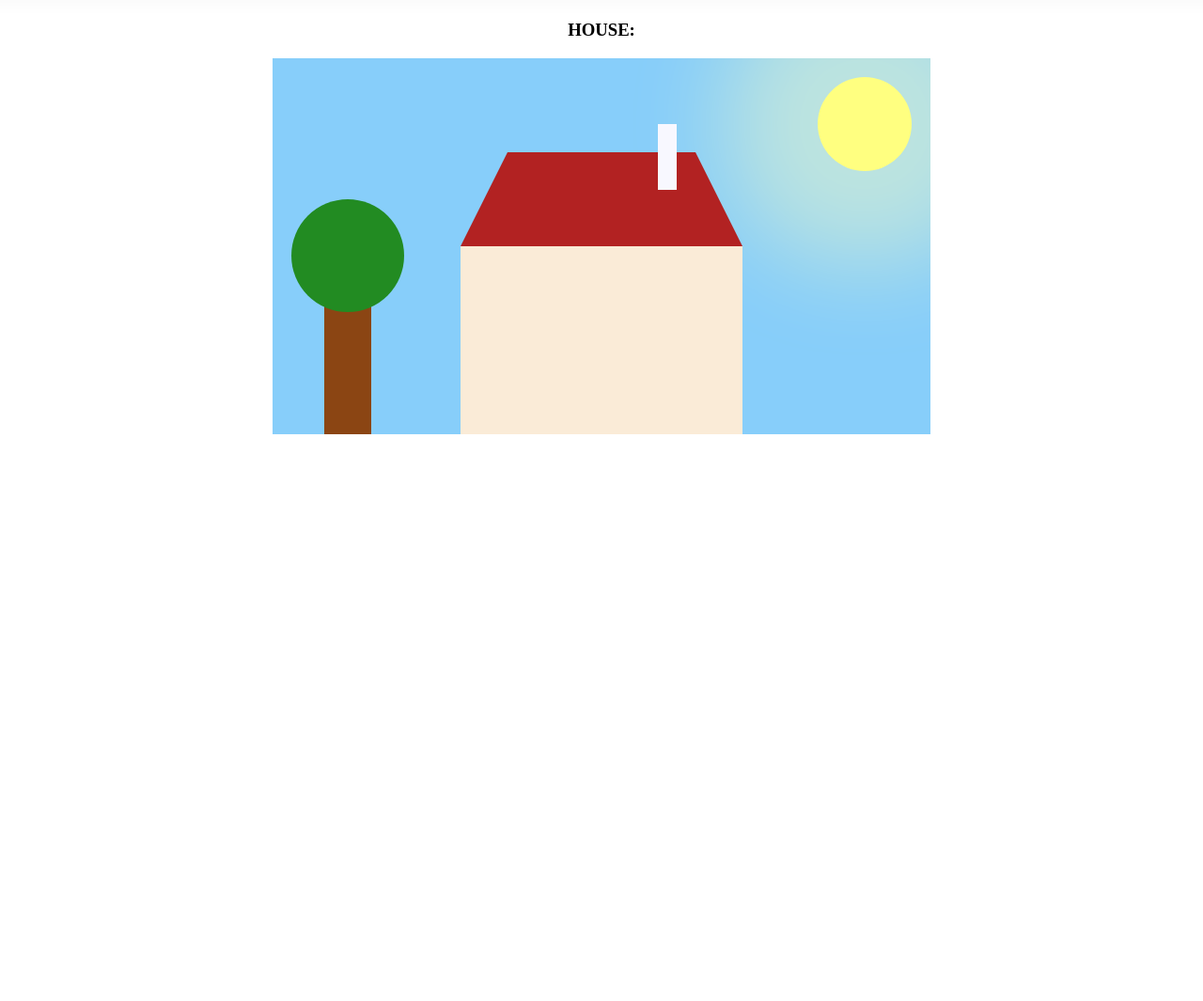
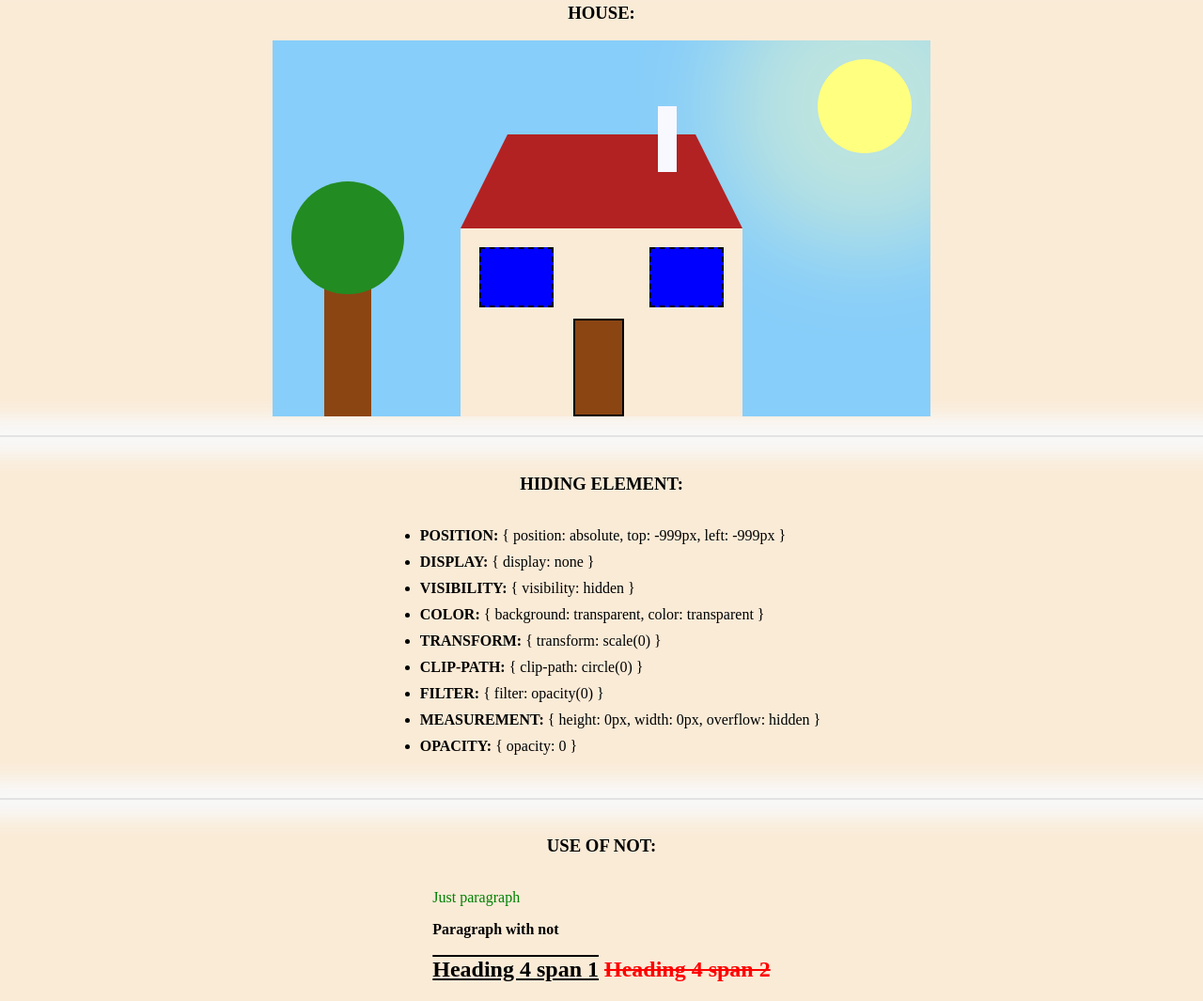
Before and after one commit to itsPrazwal/forWebPoint, a plain HTML site: page web/basic.html in a window 1280 px wide. Shown: the part 319-1384 px from the top of the page at 94% size. Before the commit the page ends 800 px from the top, so only its background shows below. Drawn offline with Linux system fonts and the light colour scheme.

Commit message:
Completes HTML CSS tasks

```diff
--- a/web/basic.css
+++ b/web/basic.css
@@ -1,10 +1,10 @@
 html,
-body,
-body>div{
+body{
     height: 100%;
     width: 100%;
     padding: 0;
     margin: 0;
+    background-color: antiquewhite;
 }
 
 body>div{
@@ -29,7 +29,7 @@ body>div{
 }
 
 #plus-sign::after {
-    content: " ";
+    content: "";
     position: absolute;
     display: block;
     background-color: #000;
@@ -41,7 +41,7 @@ body>div{
     z-index: 9;
 }
 #plus-sign::before {
-    content: " ";
+    content: "";
     position: absolute;
     display: block;
     background-color: #000;
@@ -160,8 +160,57 @@ body>div{
 .house-body{
     background: antiquewhite;
     height: 200px;
+    position: relative;
 }
 
 .door{
+    height: 100px;
+    background: saddlebrown;
+    border: 2px solid black;
+    width: 50px;
+    position: absolute;
+    bottom: 0;
+    left: 120px;
+}
 
+.window-1,
+.window-2{
+    width: 75px;
+    height: 60px;
+    background: blue;
+    position: absolute;
+    top: 20px;
+    border: 2px dashed black;
 }
+
+.window-1{
+    left: 20px;
+}
+
+.window-2{
+    right: 20px;
+}
+
+li{
+    margin-bottom: 10px;
+}
+
+.paragraph-not{
+    font-weight: bold;
+}
+
+.not-wrapper :not(p) :not(.span2){
+    text-decoration: underline overline;
+}
+
+p:not(.paragraph-not){
+    color: green;
+}
+
+.not-wrapper h2 span:not(.span1){
+    text-decoration: line-through;
+}
+
+.not-wrapper h2 :not(span.span1){
+    color: red;
+}
--- a/web/basic.html
+++ b/web/basic.html
@@ -31,6 +31,29 @@
                 </div>
             </div>
         </div>
+        <div class="divider" ></div>
+        <h3>HIDING ELEMENT:</h3>
+        <ul>
+            <li><b>POSITION:</b> { position: absolute, top: -999px, left: -999px }</li>
+            <li><b>DISPLAY:</b> { display: none }</li>
+            <li><b>VISIBILITY:</b> { visibility: hidden }</li>
+            <li><b>COLOR:</b> { background: transparent, color: transparent }</li>
+            <li><b>TRANSFORM:</b> { transform: scale(0) }</li>
+            <li><b>CLIP-PATH:</b> { clip-path: circle(0) }</li>
+            <li><b>FILTER:</b> { filter: opacity(0) }</li>
+            <li><b>MEASUREMENT:</b> { height: 0px, width: 0px, overflow: hidden }</li>
+            <li><b>OPACITY:</b> { opacity: 0 }</li>
+        </ul>
+        <div class="divider" ></div>
+        <h3>USE OF NOT:</h3>
+        <div class="not-wrapper">
+            <p>Just paragraph</p>
+            <p class="paragraph-not">Paragraph with not</p>
+            <h2>
+                <span class="span1">Heading 4 span 1</span>
+                <span class="span2">Heading 4 span 2</span>
+            </h2>
+        </div>
     </div>
 </body>
 </HTML>
```
